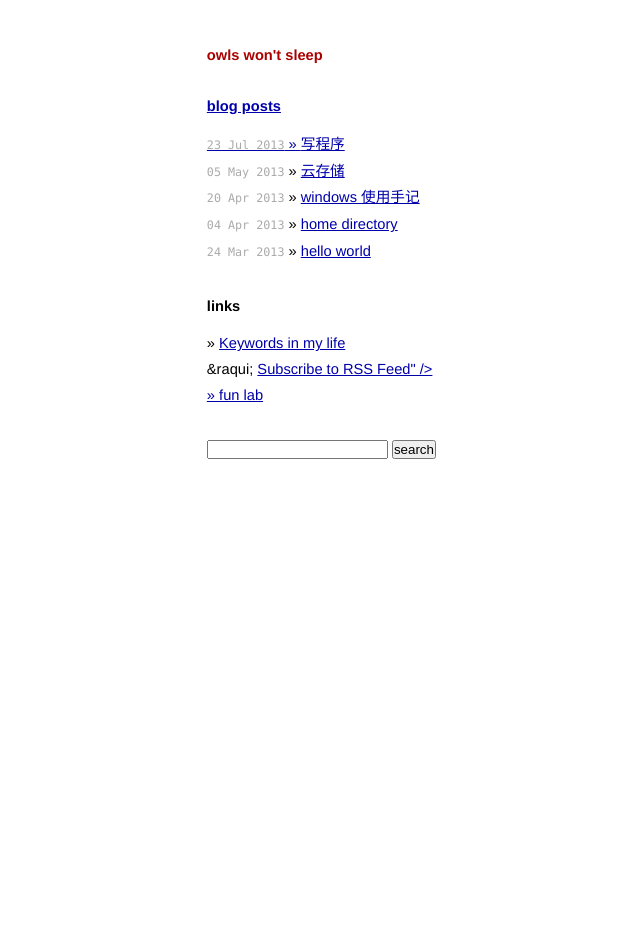
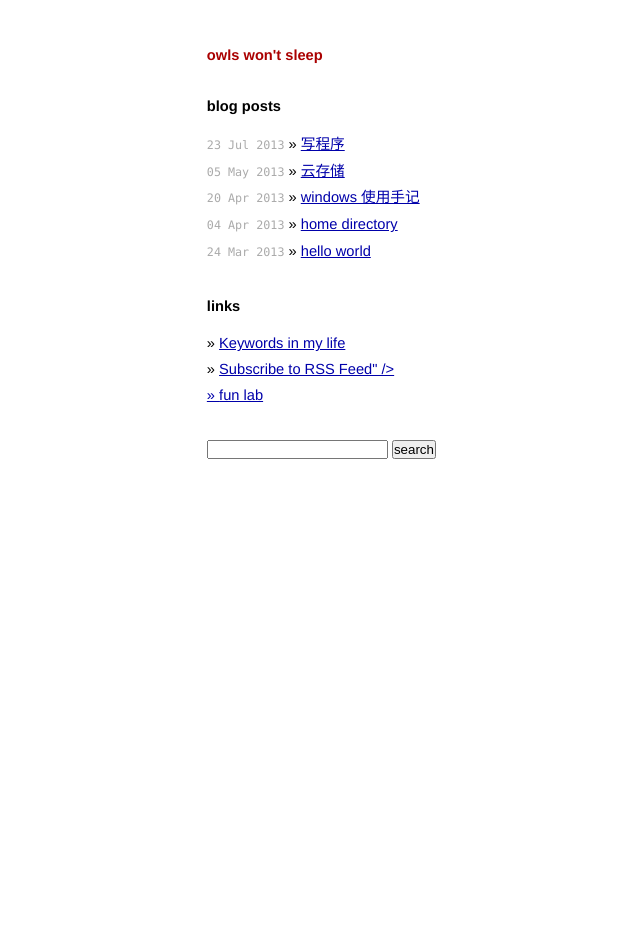
Before and after one commit to betamint/blog, a Jekyll site: the page built from index.html, in a window 1280 px wide. Shown: the whole page, without its empty margins (125-765 px from the left). Built offline with Jekyll 4.4.1, drawn with Linux system fonts in a browser that asks for light colours.

Commit message:
close tag a

```diff
--- a/index.html
+++ b/index.html
@@ -5,7 +5,7 @@ title: owls won't sleep
 
 <div id="home">
 
-<div class="title"><a href="/">owls won't sleep</div>
+<div class="title"><a href="/">owls won't sleep</a></div>
 
 <h1>blog posts</h1>
 <ul class="posts">
@@ -20,7 +20,7 @@ title: owls won't sleep
 <h1>links</h1>
 <ul class="posts">
   <li>&raquo; <a href="daily-words.html">Keywords in my life</a></li>
-  <li>&raqui; <a href="atom.xml">Subscribe to RSS Feed" /></li>
+  <li>&raquo; <a href="atom.xml">Subscribe to RSS Feed" /></li>
   <li>&raquo; <a href="fun/">fun lab</a></li>
 </ul>
 
```
